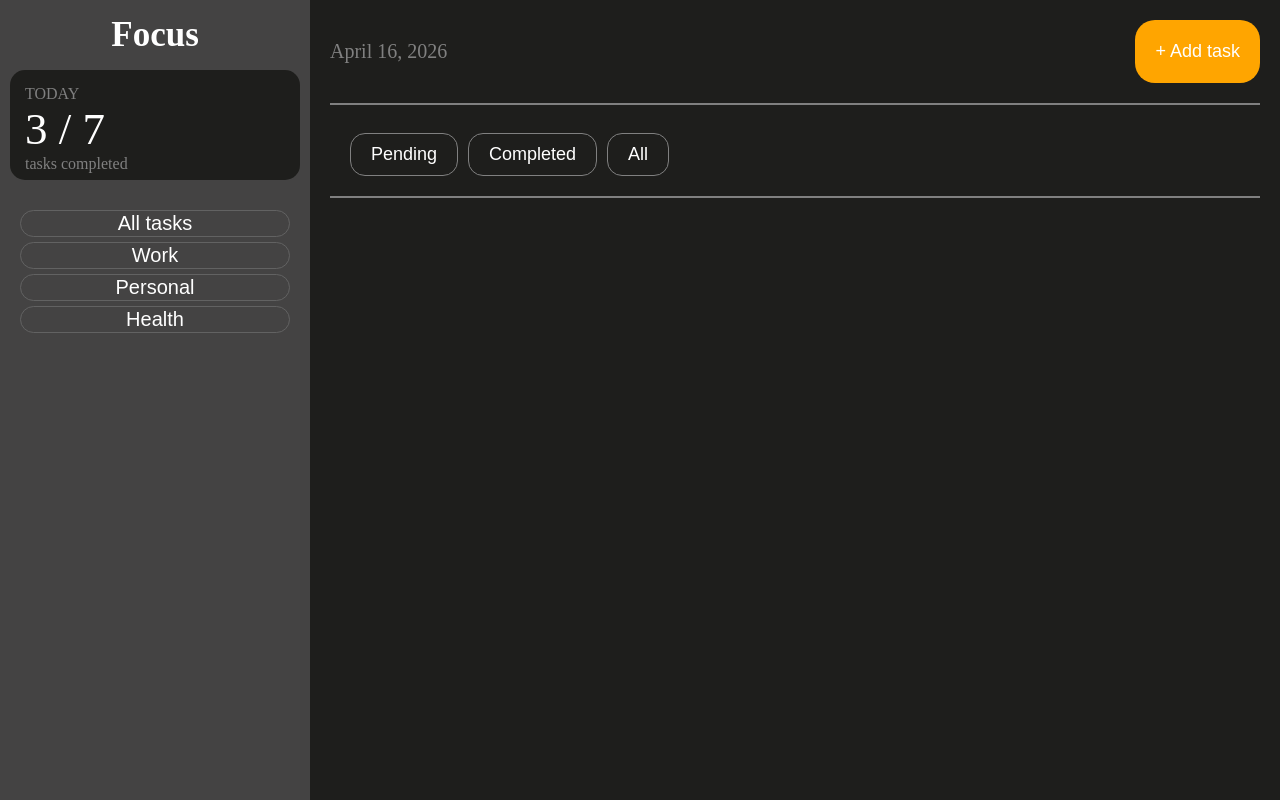
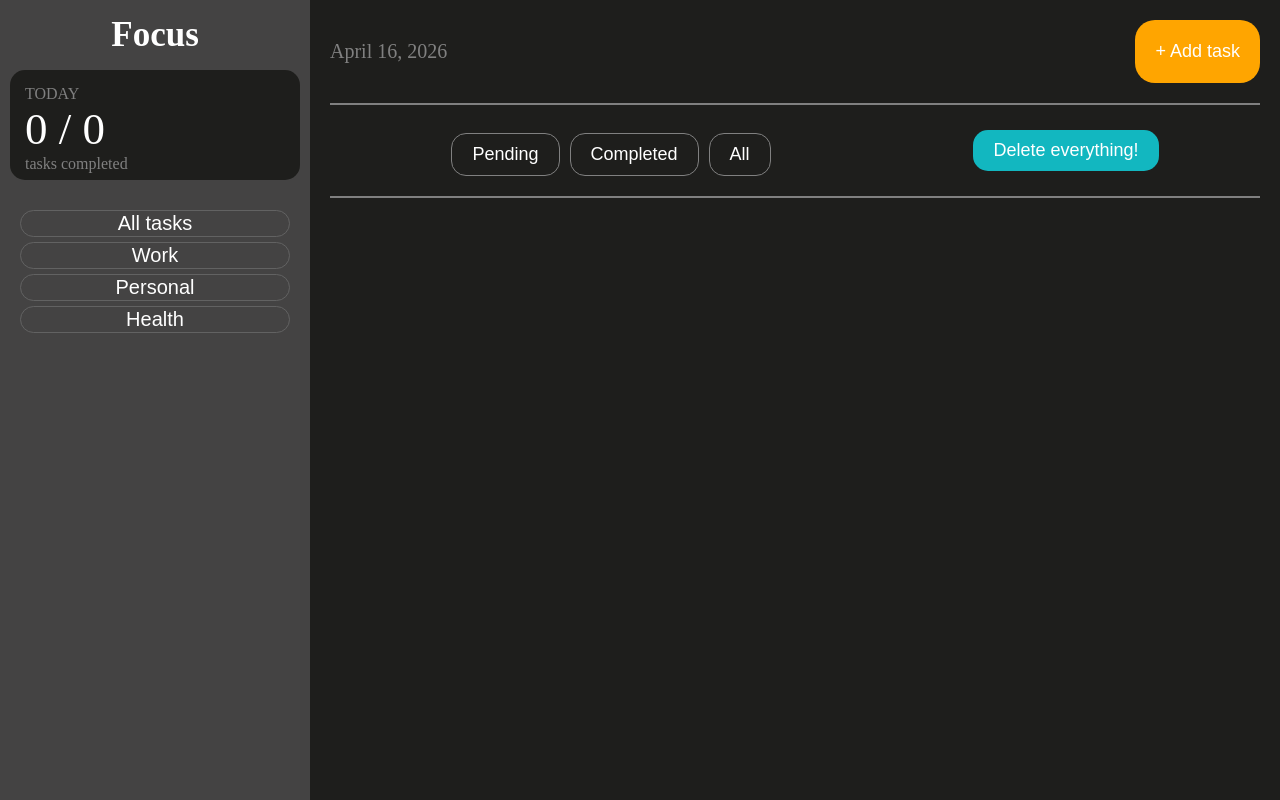
Before and after one commit to YutaOkkotsu321/KitDjangoProjects, a Django app: page / in a window 1280 px wide. Run offline with Django 5.2, Linux system fonts and the light colour scheme; data that the repository does not hold is empty.

Commit message:
upd: added counter of completed tasks

```diff
--- a/todoapp/main/static/main/css.css
+++ b/todoapp/main/static/main/css.css
@@ -52,7 +52,7 @@ button {
 .work-add-task {
     position: fixed;
     top: 18%;
-    left: 70%;
+    left: 68%;
     transform: translate(-50%, -50%);
 }
 #final-add-btn {
@@ -79,3 +79,20 @@ button {
 .btn-section:hover {
     background-color: rgb(63, 49, 126);
 }
+.btn-delete {
+    color: white;
+    background-color: rgb(18, 183, 192);
+    padding: 10px 20px;
+    border-radius: 15px;;
+    border: none;
+    font-size: 18px;
+    margin-top: 10px;
+}
+.section-of-buttons {
+    display: flex;
+    justify-content: space-around;
+    align-items: center;
+}
+#task-counter {
+    color: white; font-size: 45px; margin: 0; margin-left: 5px;
+}
--- a/todoapp/main/static/main/index.js
+++ b/todoapp/main/static/main/index.js
@@ -19,5 +19,10 @@ document.querySelectorAll('input[type="checkbox"]').forEach(cb => {
             method: 'POST',
             headers: { 'X-CSRFToken': csrfToken }
         });
+        const total = document.querySelectorAll('input[type="checkbox"]').length
+    const completed = document.querySelectorAll('input[type="checkbox"]:checked').length
+    document.getElementById("task-counter").textContent = `${completed} / ${total}`
     });
+
+
 });
--- a/todoapp/main/views.py
+++ b/todoapp/main/views.py
@@ -6,11 +6,15 @@ from django.http import JsonResponse
 # Create your views here.
 def main(request):
     if request.method == "POST":
+        action = request.POST.get("action")
+        if action == "delete_all":
+            ToDo.objects.all().delete()
         task = request.POST.get("task_input")
         if task:
             ToDo.objects.create(title=task)
         return redirect(request.path)
-
+    total_count = ToDo.objects.count()
+    completed_count = ToDo.objects.filter(completed=True).count()
     cnt_time = date.today()
     filter_by = request.GET.get('filter', 'all')
     if filter_by == "pending":
@@ -19,7 +23,7 @@ def main(request):
         all_todos = ToDo.objects.filter(completed=True)
     else:
         all_todos = ToDo.objects.all()
-    return render(request, "main/index.html", { 'cnt_time': cnt_time, 'all_todos': all_todos })
+    return render(request, "main/index.html", { 'cnt_time': cnt_time, 'all_todos': all_todos, 'total_count': total_count, 'completed_count': completed_count })
 
 def toggle_todo(request, pk):
     if request.method == "POST":
--- a/todoapp/templates/main/index.html
+++ b/todoapp/templates/main/index.html
@@ -19,6 +19,7 @@
                     {% csrf_token %}
                     <input name='task_input' style="padding: 10px 20px; border: none; border-radius: 20px;" placeholder="Task">
                     <button id="final-add-btn">Add!</button>
+
                 </form>
             </div>
             <div id="container-of-todos">
@@ -27,7 +28,6 @@
                     <div>
                 <input type="checkbox" data-id="{{ todo.id }}" {% if todo.completed %}checked{% endif %}>
                 <label style="color: white; font-family: 'Courier New', Courier, monospace; font-size: 20px;">{{ todo }}</label>
-
                     </div>
 
                 {% endfor %}
--- a/todoapp/templates/main/left.html
+++ b/todoapp/templates/main/left.html
@@ -3,7 +3,7 @@
 </div>
 <div class="tasks-completed">
     <p style="color: gray; margin: 0; margin-top: 8px; margin-left: 5px;">TODAY</p>
-    <p style="color: white; font-size: 45px; margin: 0; margin-left: 5px;">3 / 7</p>
+    <p id="task-counter">{{ completed_count }} / {{ total_count }}</p>
     <p style="color: gray; margin: 0; margin-left: 5px;">tasks completed</p>
 </div>
 
--- a/todoapp/templates/main/right.html
+++ b/todoapp/templates/main/right.html
@@ -2,10 +2,18 @@
     <p style="color: gray; font-size: 20px;">{{ cnt_time }}</p>
     <button class='btn-add' style="color: white; background-color: orange; border-radius: 20px; border: none; padding: 10px 20px; font-size: 18px;">+ Add task</button>
 </div>
+
 <div style="height: 2px; background-color: gray; margin-top: 20px; margin-bottom: 10px;"></div>
+<div class="section-of-buttons">
 <div style="display: flex; gap: 10px; padding-left: 20px; padding-top: 18px;">
     <a href="?filter=pending"><button class="btn-section">Pending</button></a>
     <a href="?filter=completed"><button class="btn-section">Completed</button></a>
    <a href="?filter=all"><button class="btn-section">All</button></a>
+    </div>
+    <form method="POST">
+        {% csrf_token %}
+        <input type="hidden" value="delete_all" name="action">
+        <button class="btn-delete">Delete everything!</button>
+    </form>
 </div>
 <div style="height: 2px; background-color: gray; margin-top: 20px; margin-bottom: 10px;"></div>
```
